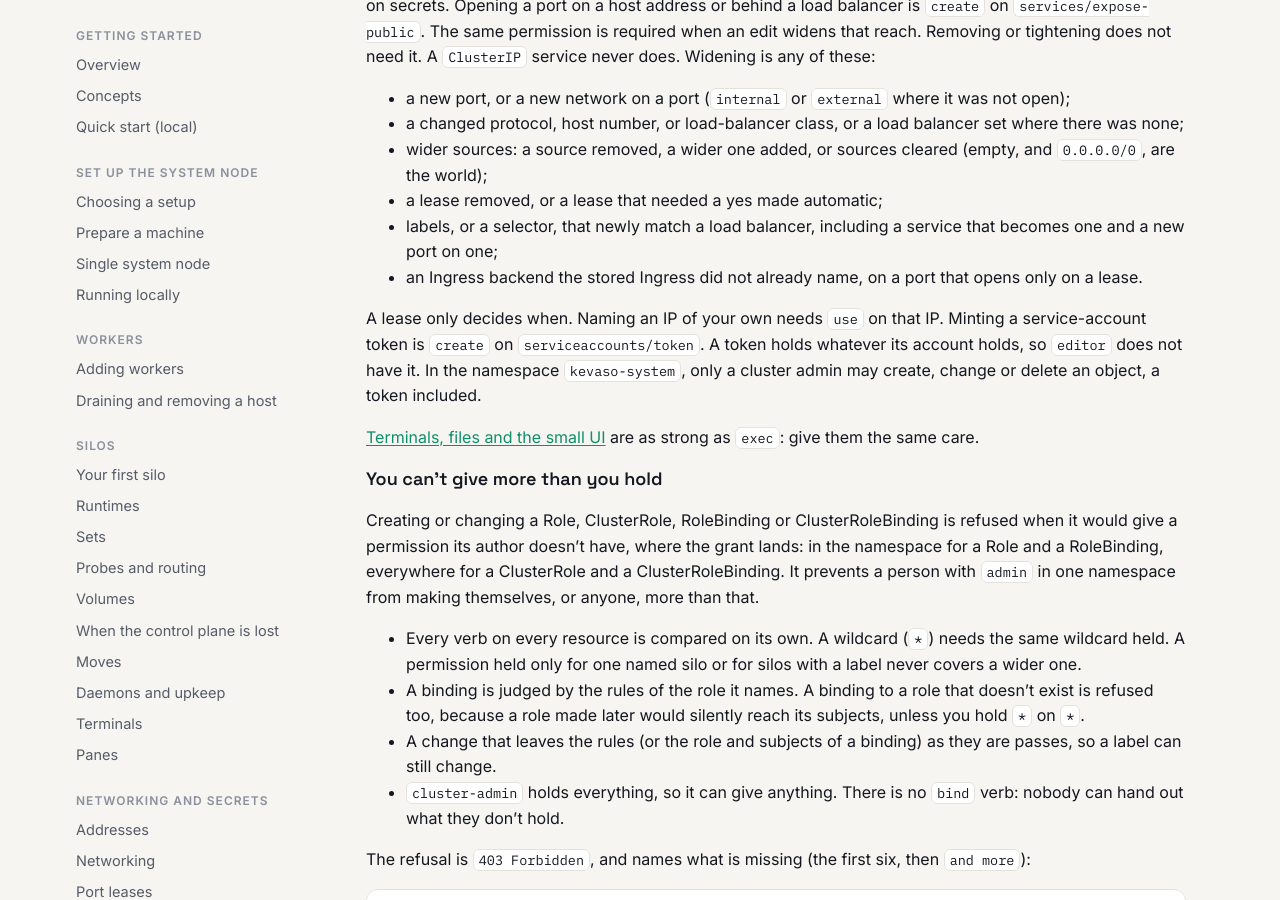
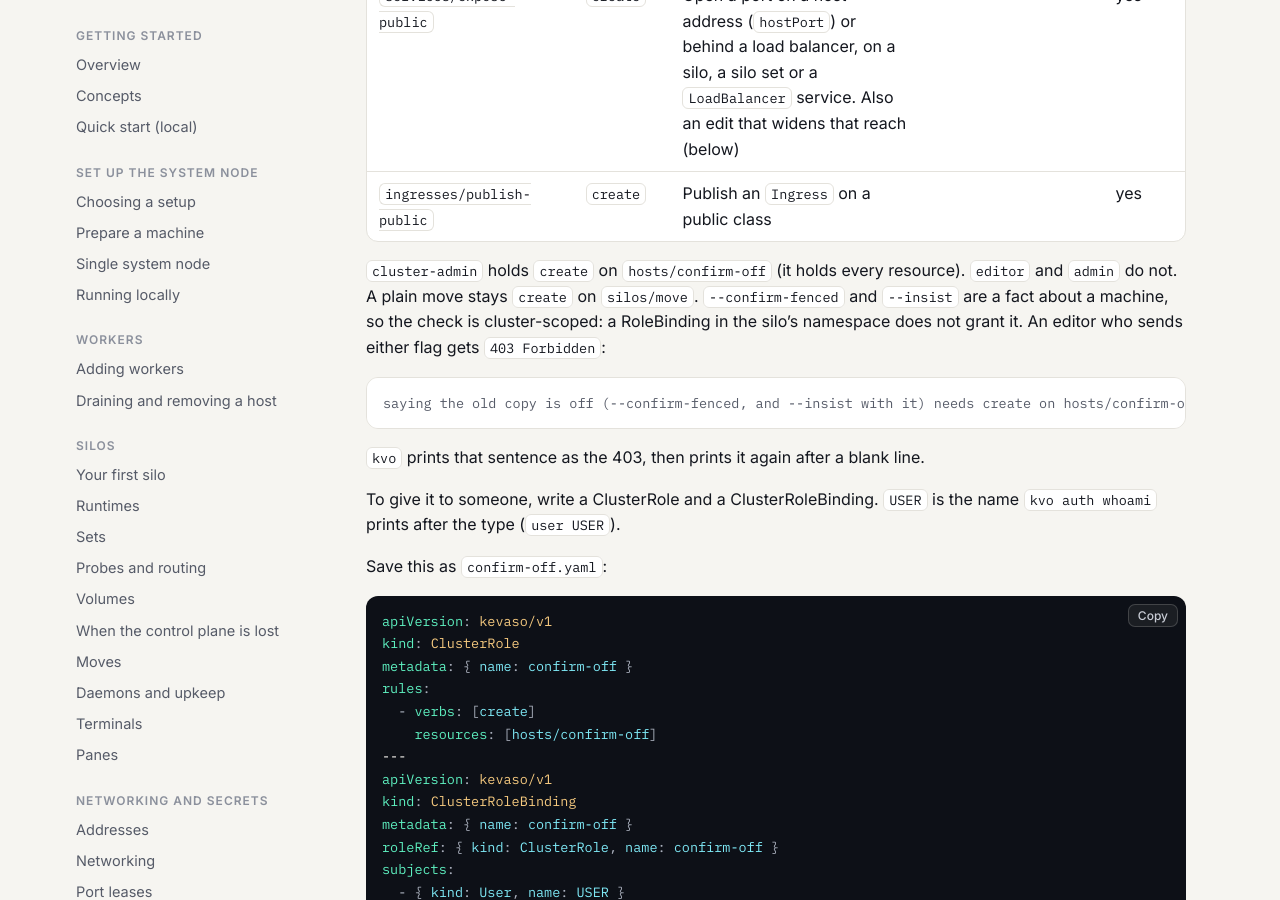
Before and after one commit to dlebee/kevaso-docs, a Jekyll site: the page built from access.md, in a window 1280 px wide and 900 px high, scrolled down 4524 px. Built offline with Jekyll 4.4.1, drawn with Linux system fonts in a browser that asks for light colours; some of the changed text lies outside the part shown.

Commit message:
Say who may confirm a host is off, and treat a quick refresh replay as a race.
--confirm-fenced and --insist need create on hosts/confirm-off. A refresh token used again within 60 seconds keeps the session.

Co-Authored-By: Grok <noreply@x.ai>
Co-authored-by: Cursor <cursoragent@cursor.com>

````diff
--- a/access.md
+++ b/access.md
@@ -33,7 +33,9 @@ sequenceDiagram
 |---|---|---|
 | Invite code | 15 minutes, used once | Sent to the person |
 | Access token | 15 minutes | Memory, sent with each request |
-| Refresh token | Rotates on every use | macOS Keychain (or a 0600 file on Linux) |
+| Refresh token | Rotates on every use. Idle limit 30 days | macOS Keychain (or a 0600 file on Linux) |
+
+A refresh token is used once. Two `kvo` commands that refresh at the same moment can both present the token that was just replaced. Within **60 seconds** that is a race: the session stays, and the answer is `refresh raced with another; try again`. The client reads its token again. After 60 seconds the same token ends the session for everyone: `refresh token was already used; session revoked`. The audit log records `refresh-token-reuse` only then. Sign in again.
 
 ---
 
@@ -82,7 +84,7 @@ role to people in a namespace. The built-in roles:
 | Role | Can |
 |---|---|
 | `viewer` | Read silos, silo sets, services, VM images, ingresses, certificates, service accounts, grants and OpenShell policies; see that secrets exist, which silos wait for an approval, the [panes]({{ '/panes/' | relative_url }}) silos report, the [leases]({{ '/networking/leases/' | relative_url }}) on their ports, and the [IPs]({{ '/networking/ips/' | relative_url }}) |
-| `editor` | Everything `viewer` can, plus create and change those objects, `exec`, terminals and files (`silos/ssh`, `silos/files`), moves, opening and closing leased ports; create and *use* secrets (never read a value back); *use* an IP an admin made |
+| `editor` | Everything `viewer` can, plus create and change those objects, `exec`, terminals and files (`silos/ssh`, `silos/files`), plain moves (`create` on `silos/move`), opening and closing leased ports; create and *use* secrets (never read a value back); *use* an IP an admin made |
 | `admin` | Everything `editor` can, plus roles and bindings in the namespace, minting service-account tokens, opening ports on a host address or behind a load balancer (`services/expose-public`), publishing on a public ingress class (`ingresses/publish-public`), creating and releasing IPs, reading secret values, answering approvals (a secret's, or a leased port's), deleting panes, approvals and leases |
 | `cluster-admin` | Everything, everywhere (what `kvoadm init` gives you) |
 
@@ -94,7 +96,8 @@ The permissions beyond plain read and write are their own *subresources*:
 | `silos/ssh` | `create` | `kvo ssh`, the terminal in `kvo ui` | | yes | yes |
 | `silos/files` | `get` | Read and list a silo's files (`kvo cp` out, `kvo ui` browsing) | | yes | yes |
 | `silos/files` | `create` | Write files into a silo (`kvo cp` in, `kvo ui` upload) | | yes | yes |
-| `silos/move` | `create` | `kvo move` | | yes | yes |
+| `silos/move` | `create` | `kvo move`, a plain move | | yes | yes |
+| `hosts/confirm-off` | `create` | `kvo move --confirm-fenced`, and `--insist` with it: say the old copy is off. Cluster-scoped. A RoleBinding cannot grant it | | | |
 | `serviceaccounts/token` | `create` | `kvo create token` | | | yes |
 | `panes` | `get`, `list`, `watch` | `kvo get panes`, `kvo pane watch`, `kvo pane bundle` | yes | yes | yes |
 | `panes` | `delete` | Clear a pane | | | yes |
@@ -112,6 +115,44 @@ The permissions beyond plain read and write are their own *subresources*:
 | `ips` | `create`, `update`, `patch`, `delete` | `kvo create ip`, `kvo ip keep`, `kvo ip release` | | | yes |
 | `services/expose-public` | `create` | Open a port on a host address (`hostPort`) or behind a load balancer, on a silo, a silo set or a `LoadBalancer` service. Also an edit that widens that reach (below) | | | yes |
 | `ingresses/publish-public` | `create` | Publish an `Ingress` on a public class | | | yes |
+
+`cluster-admin` holds `create` on `hosts/confirm-off` (it holds every resource). `editor` and `admin`
+do not. A plain move stays `create` on `silos/move`. `--confirm-fenced` and `--insist` are a fact
+about a machine, so the check is cluster-scoped: a RoleBinding in the silo's namespace does not
+grant it. An editor who sends either flag gets `403 Forbidden`:
+
+```text
+saying the old copy is off (--confirm-fenced, and --insist with it) needs create on hosts/confirm-off. That permission is cluster-scoped and only cluster-admin has it by default. editor and admin keep plain moves (create on silos/move)
+```
+
+`kvo` prints that sentence as the 403, then prints it again after a blank line.
+
+To give it to someone, write a ClusterRole and a ClusterRoleBinding. `USER` is the name `kvo auth whoami` prints after the type (`user USER`).
+
+Save this as `confirm-off.yaml`:
+
+```yaml
+apiVersion: kevaso/v1
+kind: ClusterRole
+metadata: { name: confirm-off }
+rules:
+  - verbs: [create]
+    resources: [hosts/confirm-off]
+---
+apiVersion: kevaso/v1
+kind: ClusterRoleBinding
+metadata: { name: confirm-off }
+roleRef: { kind: ClusterRole, name: confirm-off }
+subjects:
+  - { kind: User, name: USER }
+```
+
+```bash
+kvo apply -f confirm-off.yaml
+```
+
+Only someone who already holds the permission can grant it
+([below](#you-cant-give-more-than-you-hold)).
 
 `open` and `approve` on `silos/exposure` can be limited to one silo by name, or to silos by label,
 like `approve` on secrets. Opening a port on a host address or behind a load balancer is
````
Also changed, not shown: operations.md (+1 -1 lines), panes.md (+1 -1 lines), silos/moves.md (+12 -1 lines).
